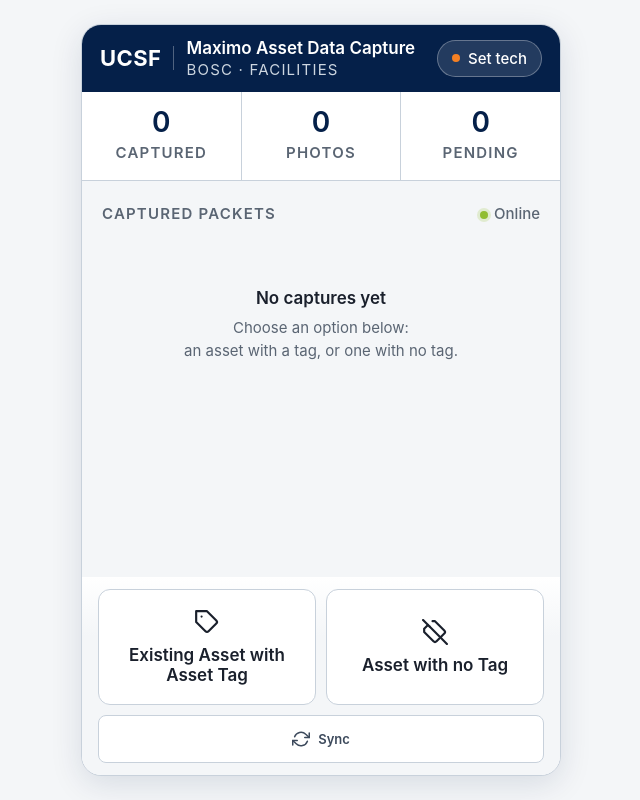
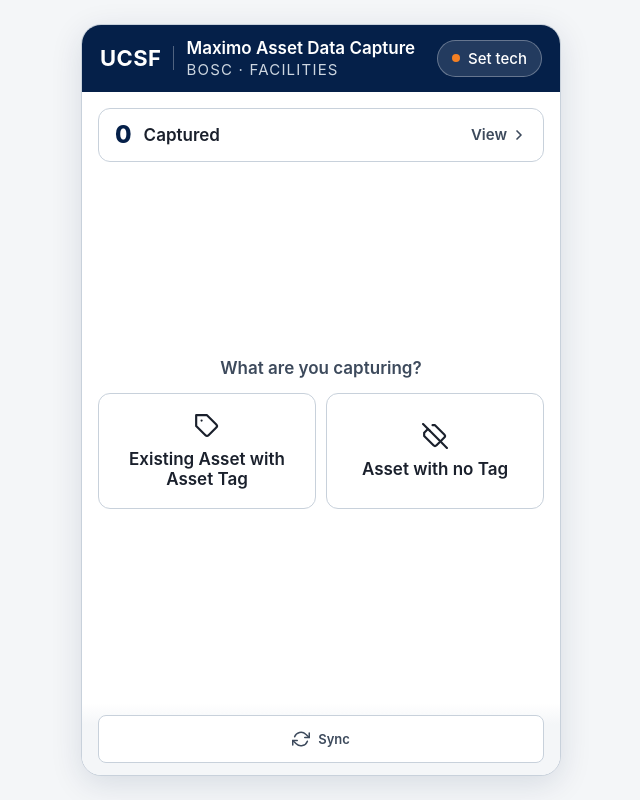
Before and after one commit to rghosh1208/Asset-Data-Capture, a Next.js app: page / in a window 1280 px wide. Shown: the whole page, without its empty margins (319-959 px from the left). Built offline with nearby package versions, Linux system fonts and the light colour scheme.

Commit message:
Declutter home: cards as hero, list behind Captured, fix untagged thumbnail

```diff
--- a/app/globals.css
+++ b/app/globals.css
@@ -344,6 +344,46 @@ button, a { font-family: inherit; }
 .option-card:active { transform: scale(0.98); }
 .option-card:hover { border-color: var(--ucsf-teal); color: var(--ucsf-teal-2); }
 .option-card svg { width: 26px; height: 26px; flex: none; }
+
+/* ---- Home layout: cards are the hero ---- */
+.home-main {
+  flex: 1;
+  display: flex; flex-direction: column;
+  max-width: 480px; width: 100%;
+  margin: 0 auto; padding: 16px;
+  gap: 16px;
+}
+.captured-summary {
+  display: flex; align-items: center; gap: 12px;
+  padding: 14px 16px;
+  border: 1px solid var(--border);
+  border-radius: var(--radius);
+  background: var(--bg-elev);
+  color: var(--text);
+  font-family: inherit; cursor: pointer;
+  transition: border-color 0.15s;
+}
+.captured-summary:hover { border-color: var(--ucsf-teal); }
+.captured-summary .cs-num { font-size: 24px; font-weight: 800; color: var(--ucsf-navy); line-height: 1; }
+.captured-summary .cs-label { font-size: var(--fs-lg); font-weight: 600; }
+.captured-summary .cs-view {
+  margin-left: auto; display: flex; align-items: center; gap: 4px;
+  color: var(--text-dim); font-size: var(--fs-sm); font-weight: 600;
+}
+.home-hero {
+  flex: 1;
+  display: flex; flex-direction: column; justify-content: center;
+  gap: 12px;
+}
+.home-prompt {
+  margin: 0; text-align: center;
+  color: var(--text-dim); font-size: var(--fs-lg); font-weight: 600;
+}
+.pending-note {
+  margin: 0 0 2px; text-align: center;
+  color: var(--warn-text, #8a6d00); font-size: var(--fs-sm); font-weight: 600;
+}
+.packet-thumb .placeholder svg { width: 20px; height: 20px; color: var(--text-dim); }
 .btn {
   border: 1px solid var(--border);
   background: var(--bg-elev);
--- a/app/page.tsx
+++ b/app/page.tsx
@@ -28,7 +28,7 @@ import {
 } from '@/lib/queue';
 import { startAutoSync, syncAllPending } from '@/lib/sync';
 
-type View = 'home' | 'capture' | 'detail';
+type View = 'home' | 'list' | 'capture' | 'detail';
 
 interface DraftPhoto {
   id: string;
@@ -486,35 +486,69 @@ export default function CapturePage() {
             </button>
           </header>
 
-          <div className="stats" role="group" aria-label="Capture statistics">
-            <div className="stat">
-              <div className="stat-num" aria-label={`${stats.packets} captured today`}>{stats.packets}</div>
-              <div className="stat-label">Captured</div>
+          <main className="home-main" role="main">
+            <button
+              className="captured-summary"
+              onClick={() => setView('list')}
+              aria-label={`${stats.packets} captured. Tap to view the list.`}
+            >
+              <span className="cs-num">{stats.packets}</span>
+              <span className="cs-label">Captured</span>
+              <span className="cs-view">View <ChevronRightIcon /></span>
+            </button>
+
+            <div className="home-hero">
+              <p className="home-prompt">What are you capturing?</p>
+              <div className="option-grid">
+                <button className="option-card" onClick={() => startNewPacket(false)} aria-label="Capture an existing asset that has a UCSF asset tag">
+                  <TagIcon />
+                  <span>Existing Asset with Asset Tag</span>
+                </button>
+                <button className="option-card" onClick={() => startNewPacket(true)} aria-label="Capture an asset that has no tag">
+                  <TagOffIcon />
+                  <span>Asset with no Tag</span>
+                </button>
+              </div>
             </div>
-            <div className="stat">
-              <div className="stat-num" aria-label={`${stats.photos} photos total`}>{stats.photos}</div>
-              <div className="stat-label">Photos</div>
-            </div>
-            <div className="stat">
-              <div className="stat-num" aria-label={`${stats.pending} pending upload`}>{stats.pending}</div>
-              <div className="stat-label">Pending</div>
+          </main>
+
+          <div className="action-bar" role="region" aria-label="Sync">
+            <div className="action-bar-inner action-bar-stack">
+              {stats.pending > 0 && (
+                <p className="pending-note" aria-live="polite">
+                  {stats.pending} packet{stats.pending === 1 ? '' : 's'} waiting to upload
+                </p>
+              )}
+              <button className="btn btn-ghost btn-block sm" onClick={syncNow} aria-label="Sync pending packets to server">
+                <SyncIcon /> Sync{stats.pending ? ` · ${stats.pending} pending` : ''}
+              </button>
             </div>
           </div>
+        </>
+      )}
 
-          <main className="content" role="main">
-            <div className="section-label">
-              <span>Captured packets</span>
+      {/* ====== LIST ====== */}
+      {view === 'list' && (
+        <>
+          <header className="capture-header" role="banner">
+            <button className="back-btn" onClick={() => setView('home')} aria-label="Back to home">
+              <ChevronIcon />
+            </button>
+            <div className="capture-title">
+              <h2>Captured packets</h2>
               <span className="online-indicator" aria-live="polite">
                 <span className={`online-dot ${online ? 'up' : 'down'}`} aria-hidden="true" />
                 <span>{online ? 'Online' : 'Offline'}</span>
               </span>
             </div>
+          </header>
 
+          <main className="content" role="main">
             {packets.length === 0 ? (
               <div className="empty">
-  <h3>No captures yet</h3>
-  <p>Choose an option below:<br />an asset with a tag, or one with no tag.</p>
-</div>
+                <h3>No captures yet</h3>
+                <p>Head back and choose an option to start.</p>
+              </div>
             ) : (
               <ul style={{ listStyle: 'none', padding: 0, margin: 0 }} aria-label="Captured packets">
                 {packets.map((p) => (
@@ -522,14 +556,14 @@ export default function CapturePage() {
                     <button
                       className="packet"
                       onClick={() => openDetail(p)}
-                      aria-label={`Packet ${p.scannedAssetNum ?? 'pending OCR'} captured at ${fmtTime(p.capturedAt)} by ${p.techName}, ${p.photoCount} photos, status ${p.status}`}
+                      aria-label={`Packet ${p.scannedAssetNum ?? (p.noTag ? 'untagged asset' : 'pending OCR')} captured at ${fmtTime(p.capturedAt)} by ${p.techName}, ${p.photoCount} photos, status ${p.status}`}
                       style={{ width: '100%', textAlign: 'left', font: 'inherit' }}
                     >
                       <div className="packet-row">
                         <div className="packet-thumb">
                           {p.tagThumbUrl
                             ? <img src={p.tagThumbUrl} alt="" />
-                            : <span className="placeholder" aria-hidden="true">?</span>}
+                            : <span className="placeholder" aria-hidden="true">{p.noTag ? <TagOffIcon /> : <TagIcon />}</span>}
                         </div>
                         <div className="packet-info">
                           <div className={`packet-id ${p.scannedAssetNum ? '' : 'unknown'}`}>
@@ -556,24 +590,6 @@ export default function CapturePage() {
               </ul>
             )}
           </main>
-
-          <div className="action-bar" role="region" aria-label="Actions">
-            <div className="action-bar-inner action-bar-stack">
-              <div className="option-grid">
-                <button className="option-card" onClick={() => startNewPacket(false)} aria-label="Capture an existing asset that has a UCSF asset tag">
-                  <TagIcon />
-                  <span>Existing Asset with Asset Tag</span>
-                </button>
-                <button className="option-card" onClick={() => startNewPacket(true)} aria-label="Capture an asset that has no tag">
-                  <TagOffIcon />
-                  <span>Asset with no Tag</span>
-                </button>
-              </div>
-              <button className="btn btn-ghost btn-block sm" onClick={syncNow} aria-label="Sync pending packets to server">
-                <SyncIcon /> Sync{stats.pending ? ` · ${stats.pending} pending` : ''}
-              </button>
-            </div>
-          </div>
         </>
       )}
 
@@ -1129,6 +1145,13 @@ function ChevronIcon() {
     </svg>
   );
 }
+function ChevronRightIcon() {
+  return (
+    <svg width="16" height="16" viewBox="0 0 24 24" fill="none" stroke="currentColor" strokeWidth={2.5} strokeLinecap="round" strokeLinejoin="round" aria-hidden="true">
+      <polyline points="9 18 15 12 9 6" />
+    </svg>
+  );
+}
 function TrashIcon() {
   return (
     <svg width="18" height="18" viewBox="0 0 24 24" fill="none" stroke="currentColor" strokeWidth={2} strokeLinecap="round" strokeLinejoin="round" aria-hidden="true">
--- a/public/sw.js
+++ b/public/sw.js
@@ -4,7 +4,7 @@
 // fall back to cache. Photo uploads go through normal fetch — when
 // offline they fail and the queue retries.
 
-const CACHE_NAME = 'asset-capture-v11';
+const CACHE_NAME = 'asset-capture-v12';
 const APP_SHELL = ['/', '/manifest.webmanifest'];
 
 self.addEventListener('install', (event) => {
```
